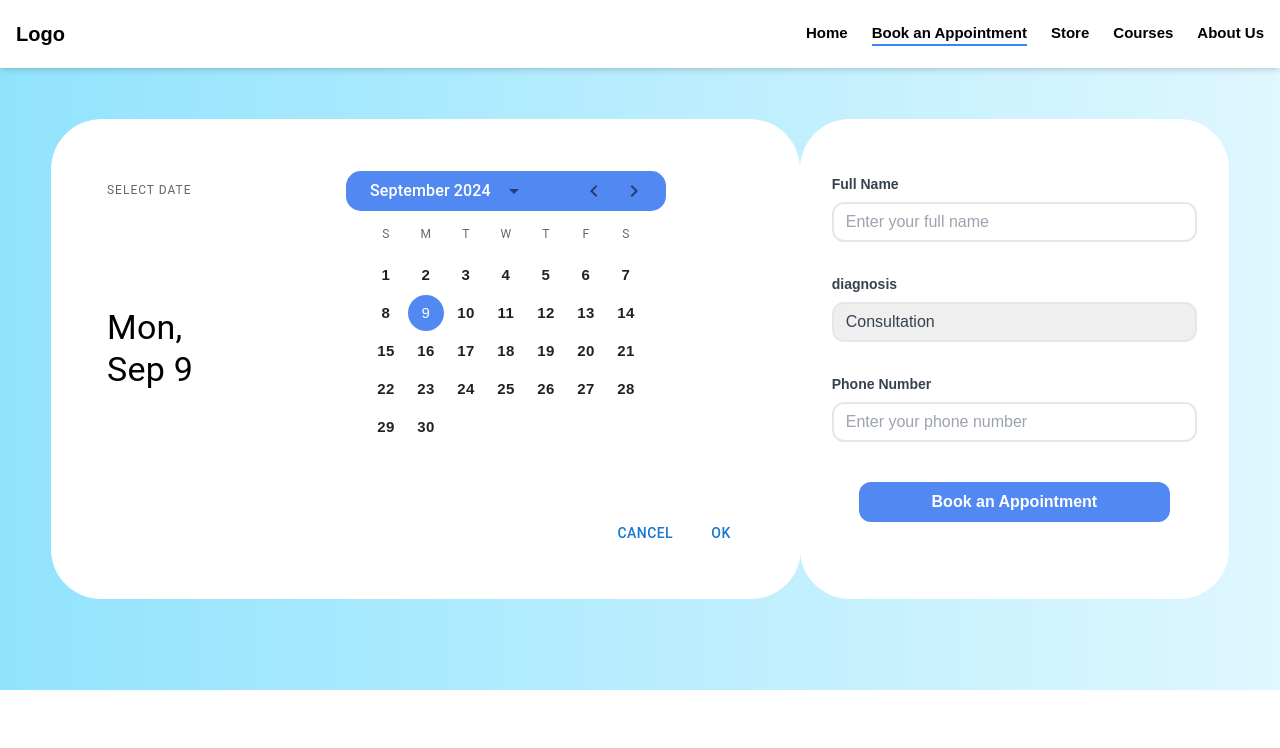
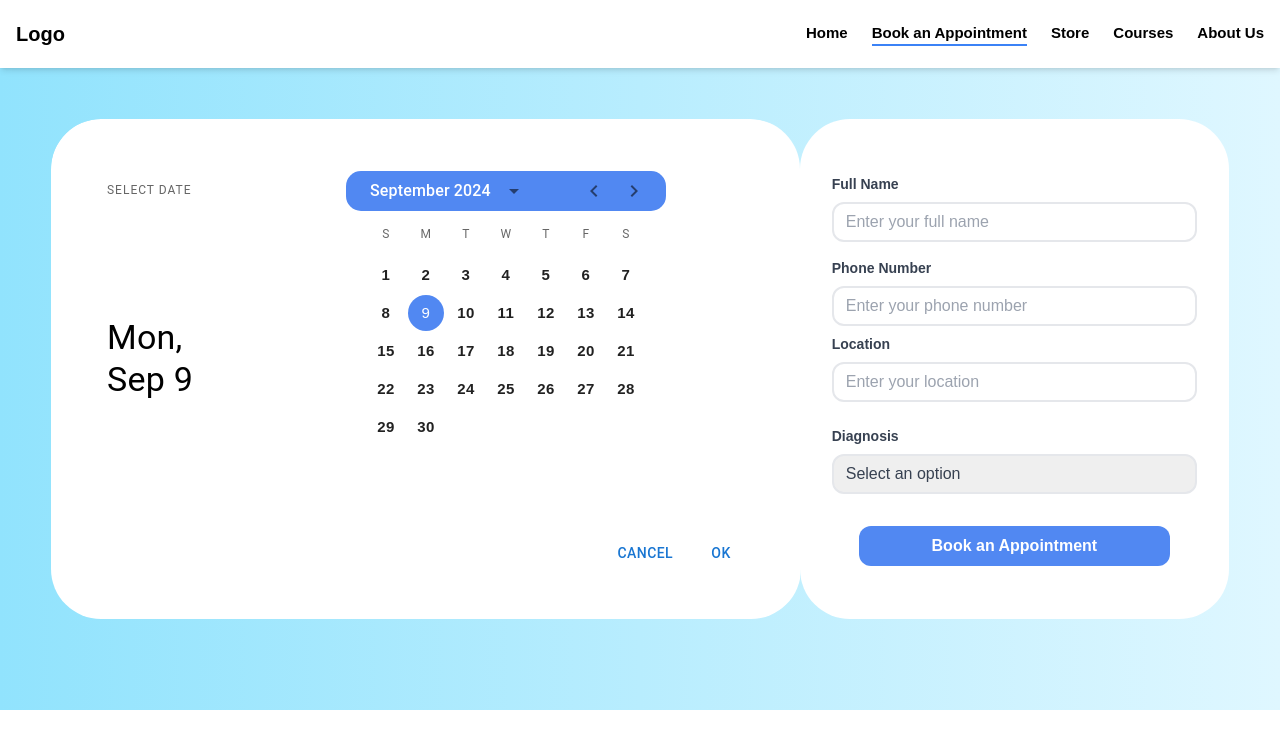
Before and after one commit to amineallioua/laib-clinique-front, a React (Create React App) app: page /appointment in a window 1280 px wide. Shown: the top 748 px of the page. Built offline with nearby package versions, Linux system fonts and the light colour scheme.

Commit message:
linkedSome

```diff
--- a/src/components/appointement/confermed.jsx
+++ /dev/null
@@ -1,31 +0,0 @@
-import corect from '../../assets/correct.png'
-import { IoClose } from "react-icons/io5";
-import React, { useState } from 'react';
-
-
-const confermed = () => {
-  const [isOpen, setIsOpen] = useState(false);
-  const toggleMenu = () => {
-      setIsOpen(!isOpen);
-  };
-
-
-    return (
-        <div className= {`  w-full flex ${isOpen ? 'block' : 'hidden'} justify-center bg-transparent backdrop-blur-sm h-full p-[10%] absolute z-40 top-0 `} >
-            <div className="w-[650px] h-[380px] py-10 bg-white rounded-[50px] shadow-2xl flex-row relative justify-center " >
-              <center>
-              <img src={corect}
-                alt=""
-                className='w-[170px] h-[170px] mb-[60px]  ' />
-                <h1 className='text-[22px] font-extrabold text-[#374885] ' >  Appointment Booked</h1>
-
-              </center>
-              <IoClose  className='absolute top-10 right-10 text-[40px] text-[#585858] ' />
-
-
-            </div>
-        </div>
-     );
-}
-
-export default confermed;
--- a/src/components/appointement/form.jsx
+++ b/src/components/appointement/form.jsx
@@ -1,47 +1,118 @@
-
-import corect from '../../assets/correct.png'
+import correct from '../../assets/correct.png';
 import { IoClose } from "react-icons/io5";
 import React, { useState } from 'react';
 
-const form = () => {
+const Form = ({ selectedDate }) => {
+  const [isOpen, setIsOpen] = useState(false);
+  const [fullName, setFullName] = useState('');
+  const [phoneNumber, setPhoneNumber] = useState('');
+  const [location, setLocation] = useState('');
+  const [appointmentType, setAppointmentType] = useState('');
+  const [error, setError] = useState('');
 
+  const toggleMenu = () => {
+    setIsOpen(!isOpen);
+  };
 
+  const handleSubmit = async (e) => {
+    e.preventDefault();
+    setError('');
+    const phoneRegex = /^[0-9]*$/; // Only digits allowed
+    if (phoneNumber && !phoneRegex.test(phoneNumber)) {
+      setError('Phone number must be a valid number.');
+      return;
+    }if( phoneNumber.length > 10  ){
+      setError('Phone number must be a shorter number ')
+      return;
+    }
 
-    const [isOpen, setIsOpen] = useState(false);
-    const toggleMenu = () => {
-        setIsOpen(!isOpen);}
-    return (
-    <div className="sm:w-[430px] sm:h-[480px] w-[330px] h-[480px]  mb-10 bg-white rounded-[50px] shadow-3xl shadow-black  flex-col justify-between" >
+    const appointmentData = {
+      fullName,
+      phoneNumber,
+      location,
+      date: selectedDate ? selectedDate.format('YYYY-MM-DD') : '', // Use selected date
+      category: appointmentType,
+    };
 
-        <form  className=" px-8 pt-[55px] pb-8 mb-4">
-        <div className="mb-4">
-          <label
-            className="block text-gray-700  text-sm font-bold mb-2"
-            htmlFor="fullName"
-          >
+    try {
+      const response = await fetch('http://localhost:4000/api/appointments/create_appointment', {
+        method: 'POST',
+        headers: {
+          'Content-Type': 'application/json',
+        },
+        body: JSON.stringify(appointmentData),
+      });
+
+      if (!response.ok) {
+        throw new Error('Failed to create appointment');
+      }
+
+      // Show confirmation message
+      toggleMenu();
+    } catch (error) {
+      console.error('Error:', error);
+    }
+  };
+
+  return (
+    <div className="sm:w-[430px] sm:h-[500px] w-[330px] h-[480px] mb-10 bg-white rounded-[50px] shadow-3xl shadow-black flex-col justify-between">
+      <form onSubmit={handleSubmit} className="px-8 pt-[55px] pb-8 mb-1">
+        <div className="mb-2">
+          <label className="block text-gray-700 text-sm font-bold mb-2" htmlFor="fullName">
             Full Name
           </label>
           <input
             type="text"
             id="fullName"
             name="fullName"
-
             placeholder="Enter your full name"
-            className=" appearance-none border-[2px] mb-4 rounded-xl w-full py-2 px-3 text-gray-700 leading-tight focus:outline-none focus:shadow-outline"
+            value={fullName}
+            onChange={(e) => setFullName(e.target.value)}
+            className="appearance-none border-[2px] mb-2 rounded-xl w-full py-2 px-3 text-gray-700 leading-tight focus:outline-none focus:shadow-outline"
+            required
+          />
+        </div>
+        <div className="mb-2">
+          <label className="block text-gray-700 text-sm font-bold mb-2" htmlFor="phone">
+            Phone Number
+          </label>
+          <input
+            type="tel"
+            id="phone"
+            name="phone"
+            placeholder="Enter your phone number"
+            value={phoneNumber}
+            onChange={(e) => setPhoneNumber(e.target.value)}
+            className="border-[2px] mb- appearance-none rounded-xl w-full py-2 px-3 text-gray-700 leading-tight focus:outline-none focus:shadow-outline"
+            required
+          />
+              {error && <span className="text-red-500 text-xs m-0">{error}</span>} {/* Error message here */}
+        </div>
+        <div className="mb-2">
+          <label className="block text-gray-700 text-sm font-bold mb-2" htmlFor="location">
+            Location
+          </label>
+          <input
+            type="text"
+            id="location"
+            name="location"
+            placeholder="Enter your location"
+            value={location}
+            onChange={(e) => setLocation(e.target.value)}
+            className="border-[2px] mb-4 appearance-none rounded-xl w-full py-2 px-3 text-gray-700 leading-tight focus:outline-none focus:shadow-outline"
             required
           />
         </div>
         <div className="mb-4">
-          <label
-            className="block text-gray-700 text-sm font-bold mb-2"
-            htmlFor="fullName"
-          >
-            diagnosis
+          <label className="block text-gray-700 text-sm font-bold mb-2" htmlFor="appointmentType">
+            Diagnosis
           </label>
           <select
             id="appointmentType"
             name="appointmentType"
-            className="border-[2px] mb-4 appearance-none  rounded-xl w-full py-2 px-3 text-gray-700 leading-tight focus:outline-none focus:shadow-outline"
+            value={appointmentType}
+            onChange={(e) => setAppointmentType(e.target.value)}
+            className="border-[2px] mb-4 appearance-none rounded-xl w-full py-2 px-3 text-gray-700 leading-tight focus:outline-none focus:shadow-outline"
             required
           >
             <option value="" disabled>Select an option</option>
@@ -50,29 +121,8 @@ const form = () => {
             <option value="initial">Initial Meeting</option>
           </select>
         </div>
-
-
-        <div className="mb-6">
-          <label
-            className="block text-gray-700 text-sm font-bold mb-2"
-            htmlFor="phone"
-          >
-            Phone Number
-          </label>
-          <input
-            type="tel"
-            id="phone"
-            name="phone"
-
-            placeholder="Enter your phone number"
-            className=" border-[2px] mb-4 appearance-none  rounded-xl w-full py-2 px-3 text-gray-700 leading-tight focus:outline-none focus:shadow-outline"
-            required
-          />
-        </div>
-
         <div className="flex items-center justify-center">
           <button
-          onClick={toggleMenu}
             type="submit"
             className="bg-[#5188F2] w-[85%] hover:bg-blue-700 text-white font-extrabold py-2 px-4 rounded-xl focus:outline-none focus:shadow-outline"
           >
@@ -80,24 +130,20 @@ const form = () => {
           </button>
         </div>
       </form>
-      <div className= {`  w-full flex ${isOpen ? 'block' : 'hidden'} left-0 justify-center bg-transparent backdrop-blur-sm h-full p-[10%] fixed top-0 z-40  `} >
-            <div className="w-[650px] h-[380px] py-10 bg-white rounded-[50px]  mt-[200px] sm:mt-auto shadow-2xl flex-row relative justify-center " >
-              <center>
-              <img src={corect}
-                alt=""
-                className='w-[170px] h-[170px] mb-[60px]  ' />
-                <h1 className='text-[22px] font-extrabold text-[#374885] ' >  Appointment Booked</h1>
 
-              </center>
-              <IoClose onClick={toggleMenu} className='absolute top-10 right-10 text-[40px] text-[#585858] ' />
+      <div className={`w-full flex ${isOpen ? 'block' : 'hidden'} left-0 justify-center bg-transparent backdrop-blur-sm h-full p-[10%] fixed top-0 z-40`} onClick={toggleMenu} >
+        <div
+        onClick={(e) => e.stopPropagation()}
+        className="w-[650px] h-[380px] py-10 bg-white rounded-[50px] mt-[200px] sm:mt-auto shadow-2xl flex-row relative justify-center">
+          <center>
+            <img src={correct} alt="Appointment booked" className='w-[170px] h-[170px] mb-[60px]' />
+            <h1 className='text-[22px] font-extrabold text-[#374885]'>Appointment Booked</h1>
+          </center>
+          <IoClose onClick={toggleMenu} className='absolute top-10 right-10 text-[40px] text-[#585858]' />
+        </div>
+      </div>
+    </div>
+  );
+};
 
-
-            </div>
-        </div>
-
-
-    </div>
-     );
-}
-
-export default form;
+export default Form;
--- a/src/components/store/itemcard.jsx
+++ b/src/components/store/itemcard.jsx
@@ -3,7 +3,7 @@ import itemimg from '../../assets/pngwing2.png'
 
 const itemcard = () => {
     return (
-        <div className="w-[218px] h-[268px] rounded-[50px] flex-row shadow-xl shadow-slate-400  " >
+        <div className="w-[218px] h-[268px] rounded-[50px] flex-row shadow-xl shadow-slate-300  " >
             <center>
             <div className=' h-2/3 aspect-square pt-10 '  >
              <img src={itemimg}
--- a/src/components/store/leftcard.jsx
+++ b/src/components/store/leftcard.jsx
@@ -2,7 +2,7 @@ import chess from '../../assets/pngwing.com (6) 1.png'
 
 
 const leftcard = ({ className }) => {
-    return ( <div className={` bg-white rounded-[50px] p-10  w-[300px] xl:w-[400px]  ${className} h-[200px] shadow-xl shadow-slate-400  `} >
+    return ( <div className={` bg-white rounded-[50px] p-10  w-[300px] xl:w-[400px]  ${className} h-[200px] shadow-xl shadow-slate-300  `} >
             <div className="flex justify-center" >
                 <img src={chess}
                  alt=""
--- a/src/components/store/sectionone.jsx
+++ b/src/components/store/sectionone.jsx
@@ -6,7 +6,7 @@ const Ssec1 = () => {
 
        <div className=" bg-[#FFCAD4] rounded-[50px] w-[100%] shadow-2xl  flex-row md:flex mt-16 h-auto px-5 md:px-16 " >
         <div className=" md:w-1/2 text-left  relative py-5 md:py-[80px] " >
-        <h1 className=" text-2xl sm:text-4xl font-bold text-black" >EXPLORE DARIN'S <br />  WORLD    </h1>
+        <h1 className=" text-2xl sm:text-4xl  font-extrabold text-black" >EXPLORE DARIN'S <br />  WORLD    </h1>
         <p className="mt-5 text-white  " >Lorem ipsum dolor sit amet, consectetur adipiscing elit, sed do
             eiusmod tempor incididunt ut labore et dolore magna aliqua. Ut
             enim ad minim veniam, quis nostrud exercitation
--- a/src/pages/appointment.jsx
+++ b/src/pages/appointment.jsx
@@ -1,18 +1,24 @@
 
 import Form from '../components/appointement/form'
 import Calender from '../components/appointement/calendar'
-
+import React, { useState } from 'react';
 
 const appointment = () => {
+    const [selectedDate, setSelectedDate] = useState(null);  // State for storing the selected date
+
+    const handleDateChange = (newDate) => {
+      setSelectedDate(newDate);  // Update the selected date
+
+    };
     return (
         <section className='w-screen ] h-auto' >
 
         <div className='w-screen  p-5 sm:p-[51px]   flex-row lg:flex  justify-between bg-custom-gradient mt-[68px]' >
            <div className='w-auto rounded-[50px] h-auto overflow-x-scroll ' >
-           <Calender label="Appointment Date" />
+           <Calender selectedDate={selectedDate} onDateChange={handleDateChange} />
            </div>
 
-            <Form/>
+            <Form selectedDate={selectedDate}  />
 
         </div>
 
```
Also changed, not shown: src/components/appointement/calendar.jsx (+4 -10 lines), src/components/home/sectionsix.jsx (+55 -30 lines), src/components/home/workshopCard.jsx (+34 -14 lines).
